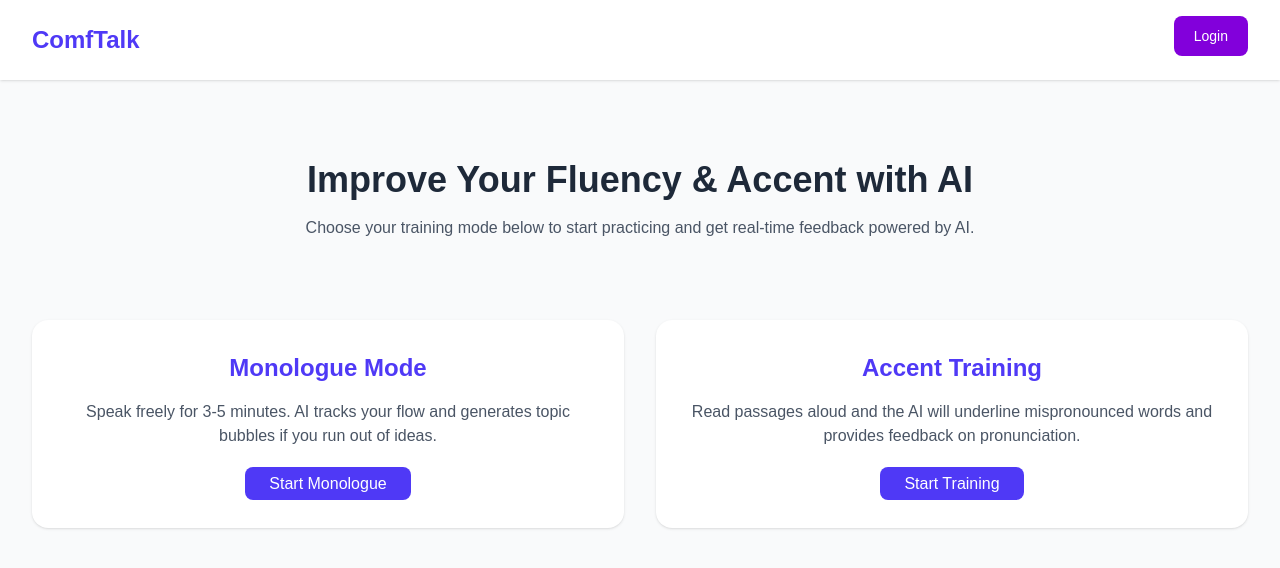
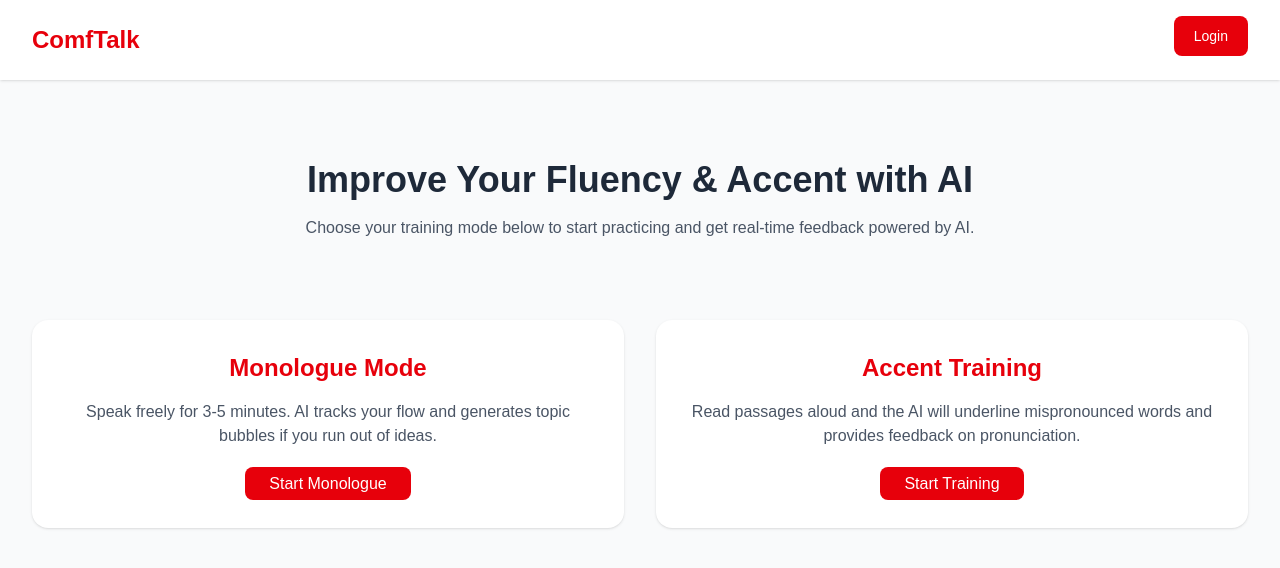
Before and after one commit to SamuelHein26/ai-speech-accent-practice, a Next.js app in the folder frontend/: page / in a window 1280 px wide. Shown: the top 568 px of the page. Built offline with nearby package versions, Linux system fonts and the light colour scheme.

Commit message:
added functionalities pages

```diff
--- a/frontend/app/accent/page.tsx
+++ b/frontend/app/accent/page.tsx
@@ -0,0 +1,7 @@
+"use client"
+
+export default function AccentPage(){
+return(
+    <h1>Accent Page</h1>
+);
+}
--- a/frontend/app/page.tsx
+++ b/frontend/app/page.tsx
@@ -5,9 +5,9 @@ export default function Home() {
     <main className="min-h-screen bg-gray-50 flex flex-col">
       {/* Navbar */}
       <header className="w-full flex justify-between items-center px-8 py-4 shadow bg-white">
-        <h1 className="text-2xl font-bold text-indigo-600">ComfTalk</h1>
+        <h1 className="text-2xl font-bold text-red-600">ComfTalk</h1>
         <nav className="flex items-center space-x-4">
-          <Link href="/login" className="focus:outline-none text-white bg-purple-700 hover:bg-purple-800 focus:ring-4 focus:ring-purple-300 font-medium rounded-lg text-sm px-5 py-2.5 mb-2 dark:bg-purple-600 dark:hover:bg-purple-700 dark:focus:ring-purple-900">
+          <Link href="/login" className="focus:outline-none text-white bg-red-600 hover:bg-red-700 font-medium rounded-lg text-sm px-5 py-2.5 mb-2">
             Login
           </Link>
         </nav>
@@ -28,7 +28,7 @@ export default function Home() {
       <section className="grid grid-cols-1 md:grid-cols-2 gap-8 px-8 pb-20">
         {/* Monologue Mode */}
         <div className="bg-white shadow rounded-2xl p-8 text-center hover:shadow-lg transition">
-          <h3 className="text-2xl font-semibold text-indigo-600 mb-4">
+          <h3 className="text-2xl font-semibold text-red-600 mb-4">
             Monologue Mode
           </h3>
           <p className="text-gray-600 mb-6">
@@ -37,7 +37,7 @@ export default function Home() {
           </p>
           <Link
             href="/monologue"
-            className="px-6 py-2 bg-indigo-600 text-white rounded-lg hover:bg-indigo-700"
+            className="px-6 py-2 bg-red-600 text-white rounded-lg hover:bg-red-700"
           >
             Start Monologue
           </Link>
@@ -45,7 +45,7 @@ export default function Home() {
 
         {/* Accent Training */}
         <div className="bg-white shadow rounded-2xl p-8 text-center hover:shadow-lg transition">
-          <h3 className="text-2xl font-semibold text-indigo-600 mb-4">
+          <h3 className="text-2xl font-semibold text-red-600 mb-4">
             Accent Training
           </h3>
           <p className="text-gray-600 mb-6">
@@ -54,7 +54,7 @@ export default function Home() {
           </p>
           <Link
             href="/accent"
-            className="px-6 py-2 bg-indigo-600 text-white rounded-lg hover:bg-indigo-700"
+            className="px-6 py-2 bg-red-600 text-white rounded-lg hover:bg-red-700"
           >
             Start Training
           </Link>
```
